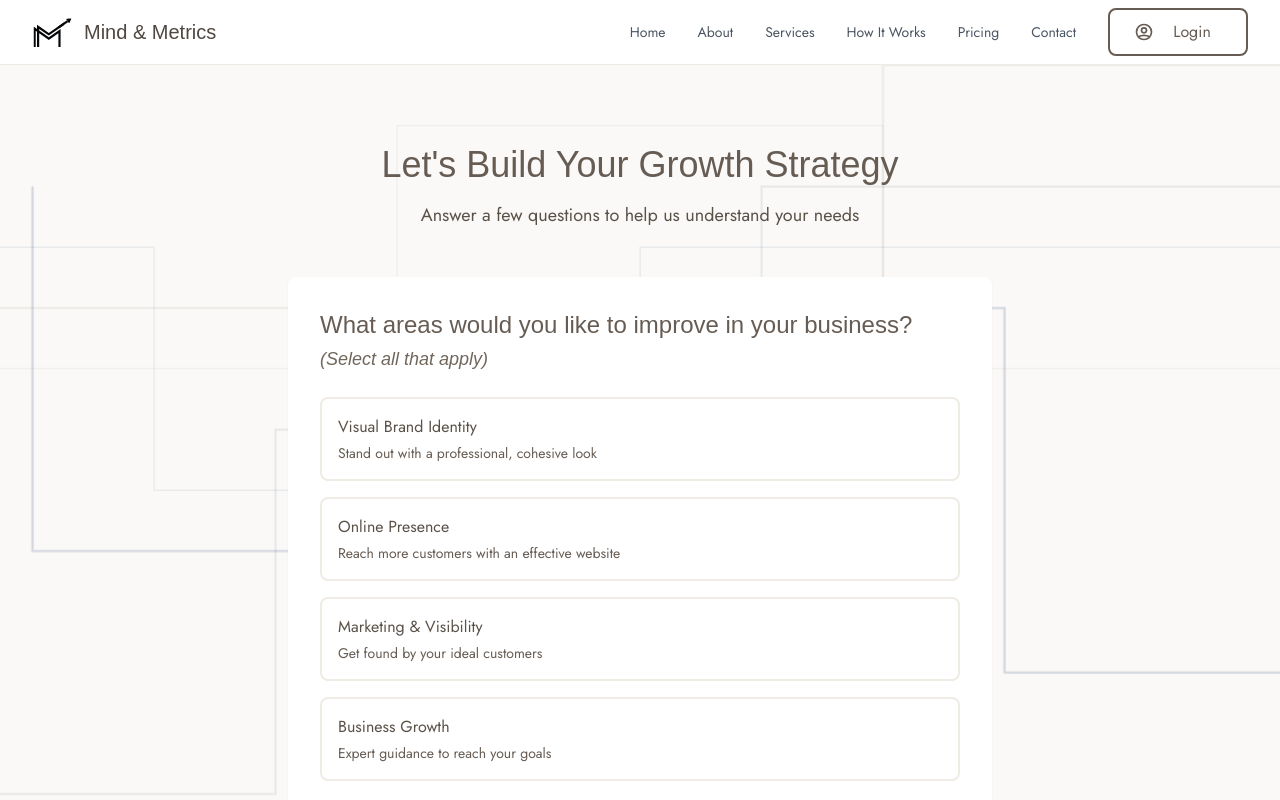
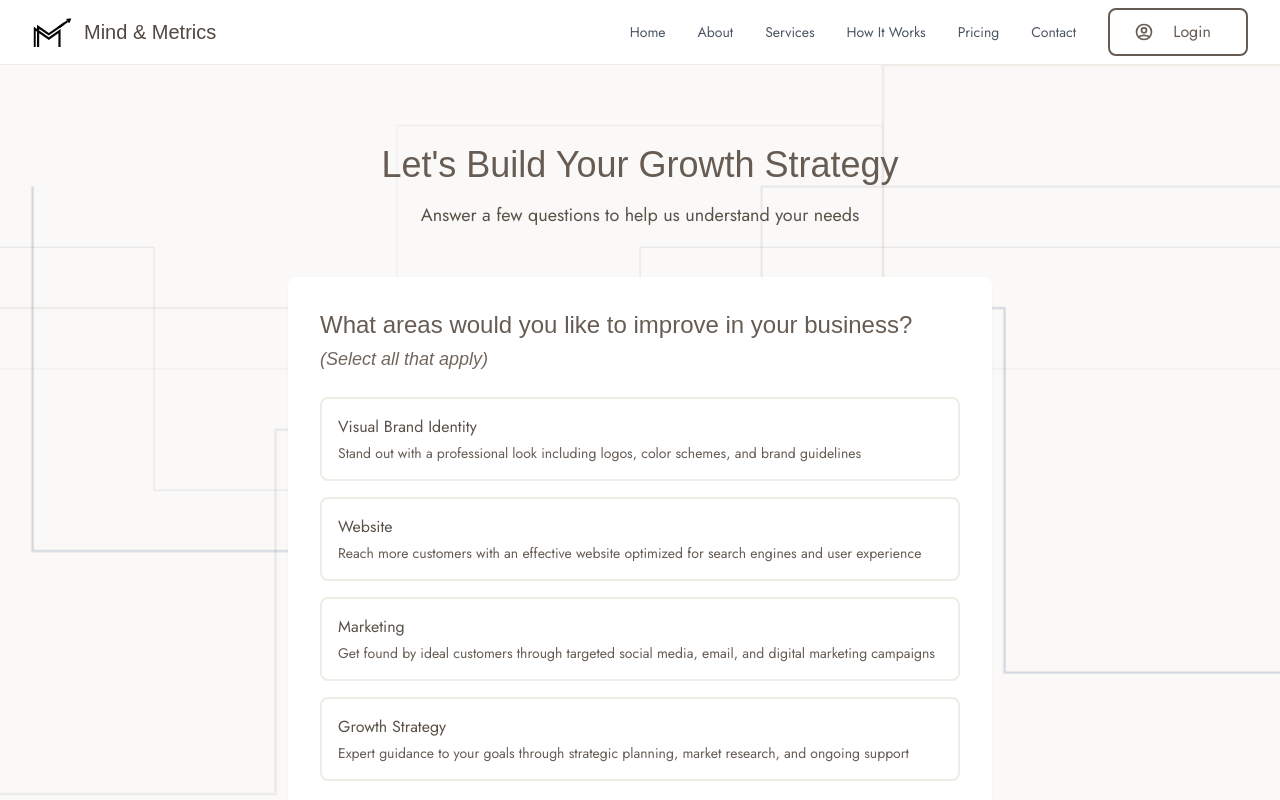
Before and after one commit to Kalikoze/mind-and-metrics-branding, a Next.js app: page /get-started in a window 1280 px wide. Shown: the top 800 px of the page. Built offline with nearby package versions, Linux system fonts and the light colour scheme; a web font is replaced by a local one.

Commit message:
Refactor: Move data into a separate directory from components, update descriptions to some questions, and fix linting errors

```diff
--- a/components/Quiz/QuestionOption.tsx
+++ b/components/Quiz/QuestionOption.tsx
@@ -1,6 +1,6 @@
 import { motion } from 'framer-motion';
 import { HiCheck } from 'react-icons/hi2';
-import { Option } from '@/components/Quiz/quizData';
+import { Option } from '@/data/quizData';
 
 interface QuestionOptionProps {
   option: Option;
--- a/components/Quiz/QuizComponent.tsx
+++ b/components/Quiz/QuizComponent.tsx
@@ -3,7 +3,7 @@
 import { useState } from 'react';
 import { motion, AnimatePresence } from 'framer-motion';
 import QuizQuestion from '@/components/Quiz/QuizQuestion';
-import { primaryQuestion, branchQuestions, commonQuestions } from '@/components/Quiz/quizData';
+import { primaryQuestion, branchQuestions, commonQuestions } from '@/data/quizData';
 import CircuitOverlay from '@/components/CircuitOverlay';
 import ResultsSummary from '@/components/Quiz/ResultsSummary';
 
@@ -234,7 +234,7 @@ export default function QuizComponent() {
       <div className="relative w-full max-w-3xl mx-auto px-4 sm:px-6 lg:px-8">
         <div className="text-center mb-12">
           <h1 className="font-serif text-4xl text-secondary-400 mb-4">
-            Let's Build Your Growth Strategy
+            Let&apos;s Build Your Growth Strategy
           </h1>
           <p className="text-secondary-500 text-lg">
             Answer a few questions to help us understand your needs
@@ -276,7 +276,7 @@ export default function QuizComponent() {
                   Thank you for completing the quiz!
                 </h2>
                 <p className="text-secondary-500">
-                  We'll be in touch with your customized solution shortly.
+                  We&apos;ll be in touch with your customized solution shortly.
                 </p>
               </div>
             )}
--- a/components/Quiz/QuizQuestion.tsx
+++ b/components/Quiz/QuizQuestion.tsx
@@ -1,4 +1,4 @@
-import { Question, Option } from '@/components/Quiz/quizData';
+import { Question, Option } from '@/data/quizData';
 import QuestionOption from '@/components/Quiz/QuestionOption';
 import NavigationButtons from '@/components/Quiz/NavigationButtons';
 
--- a/components/Quiz/ResultsSummary.tsx
+++ b/components/Quiz/ResultsSummary.tsx
@@ -41,7 +41,7 @@ export default function ResultsSummary({
               className="border-b border-neutral-200 pb-4"
             >
               <div className="flex justify-between items-start mb-2">
-                <h3 className="font-medium text-secondary-400">{question.text}</h3>
+                <h3 className="font-medium text-secondary-400 px-2">{question.text}</h3>
                 <motion.button
                   whileHover={{ scale: 1.05 }}
                   whileTap={{ scale: 0.95 }}
@@ -82,7 +82,7 @@ export default function ResultsSummary({
           initial={{ opacity: 0, y: 20 }}
           animate={{ opacity: 1, y: 0 }}
           transition={{ duration: 0.3, delay: 0.2 }}
-          className="mt-8 border-t border-neutral-200 pt-6"
+          className="mt-8 border-neutral-200"
         >
           <div className="flex flex-col gap-4">
             <h3 className="font-medium text-secondary-400">
@@ -117,7 +117,7 @@ export default function ResultsSummary({
                       <div>
                         <p className="font-medium text-secondary-500 mb-1">Investment Consideration</p>
                         <p className="text-secondary-600">
-                          Your selected services exceed your indicated investment comfort level. Let's discuss options to align with your budget.
+                          Your selected services exceed your indicated investment comfort level. Let&apos;s discuss options to align with your budget.
                         </p>
                       </div>
                     </>
--- a/components/Quiz/quizData.ts
+++ b/data/quizData.ts
@@ -26,22 +26,22 @@ export const primaryQuestion: Question = {
     {
       label: 'Visual Brand Identity',
       value: 'branding',
-      description: 'Stand out with a professional, cohesive look',
+      description: 'Stand out with a professional look including logos, color schemes, and brand guidelines',
     },
     {
-      label: 'Online Presence',
+      label: 'Website',
       value: 'website',
-      description: 'Reach more customers with an effective website',
+      description: 'Reach more customers with an effective website optimized for search engines and user experience',
     },
     {
-      label: 'Marketing & Visibility',
+      label: 'Marketing',
       value: 'marketing',
-      description: 'Get found by your ideal customers',
+      description: 'Get found by ideal customers through targeted social media, email, and digital marketing campaigns',
     },
     {
-      label: 'Business Growth',
+      label: 'Growth Strategy',
       value: 'consulting',
-      description: 'Expert guidance to reach your goals',
+      description: 'Expert guidance to your goals through strategic planning, market research, and ongoing support',
     }
   ]
 };
@@ -77,7 +77,7 @@ export const commonQuestions: Question[] = [
       {
         label: 'Basic Investment',
         value: 'basic',
-        description: 'Essential services within $2,000 - $5,000',
+        description: 'Essential services within $2,000 - $5,000 for small businesses or specific focused needs',
         cost: {
           initial: 2000,
           monthly: 0
@@ -86,7 +86,7 @@ export const commonQuestions: Question[] = [
       {
         label: 'Strategic Investment',
         value: 'strategic',
-        description: 'Comprehensive solutions within $5,000 - $10,000',
+        description: 'Comprehensive solutions within $5,000 - $10,000 for growing businesses needing multiple services',
         cost: {
           initial: 5000,
           monthly: 0
@@ -95,7 +95,7 @@ export const commonQuestions: Question[] = [
       {
         label: 'Growth Investment',
         value: 'growth',
-        description: 'Full-scale implementation $10,000+',
+        description: 'Full-scale implementation $10,000+ for established businesses ready for significant expansion',
         cost: {
           initial: 10000,
           monthly: 0
@@ -104,7 +104,7 @@ export const commonQuestions: Question[] = [
       {
         label: 'Not Sure Yet',
         value: 'unsure',
-        description: 'Would like to discuss options based on needs',
+        description: 'Would like to discuss options based on needs and receive a custom quote',
         cost: {
           initial: 0,
           monthly: 0
@@ -338,14 +338,14 @@ export const branchQuestions: Record<string, Question[]> = {
     },
     {
       id: 'youtube_management',
-      text: "Would you like to add YouTube channel management?",
+      text: "Would you like to add YouTube channel management to your marketing strategy?",
       multiSelect: false,
       skipable: true,
       options: [
         {
           label: 'YouTube Management',
           value: 'youtube',
-          description: 'Video optimization and upload management ($50 per video upload)',
+          description: 'Professional video optimization, SEO-friendly titles and descriptions, thumbnail creation, and upload management ($50 per video upload). Includes performance analytics and engagement monitoring',
           cost: {
             initial: 500,
             monthly: 0
@@ -441,13 +441,13 @@ export const branchQuestions: Record<string, Question[]> = {
   consulting: [
     {
       id: 'consulting_type',
-      text: "What type of consulting support do you need?",
+      text: "What type of consulting support would best help your business grow?",
       multiSelect: true,
       options: [
         {
           label: 'Hourly Consulting',
           value: 'hourly',
-          description: 'Strategy sessions, troubleshooting, and marketing insights',
+          description: 'Flexible strategy sessions and marketing insights for specific challenges ($150/hour)',
           cost: {
             initial: 150,
             monthly: 0
@@ -456,7 +456,7 @@ export const branchQuestions: Record<string, Question[]> = {
         {
           label: 'Monthly Retainer',
           value: 'monthly',
-          description: 'Ongoing strategy support, campaign optimization, and creative assistance',
+          description: 'Dedicated support including weekly strategy calls, campaign optimization, and creative direction',
           cost: {
             initial: 0,
             monthly: 1500
@@ -465,7 +465,7 @@ export const branchQuestions: Record<string, Question[]> = {
         {
           label: 'Market Research Package',
           value: 'research',
-          description: 'Comprehensive market analysis, positioning, and strategy recommendations',
+          description: 'Market analysis, competitor research, and strategic recommendations with implementation plan',
           cost: {
             initial: 3000,
             monthly: 0
--- a/hooks/useQuizLogic.ts
+++ b/hooks/useQuizLogic.ts
@@ -1,5 +1,5 @@
 import { useState } from 'react';
-import { primaryQuestion, branchQuestions, commonQuestions } from '@/components/Quiz/quizData';
+import { primaryQuestion, branchQuestions, commonQuestions } from '@/data/quizData';
 
 export function useQuizLogic() {
   const [selectedBranches, setSelectedBranches] = useState<string[]>([]);
--- a/utils/quiz/calculations.ts
+++ b/utils/quiz/calculations.ts
@@ -1,4 +1,4 @@
-import { Question, Option, primaryQuestion, branchQuestions, commonQuestions } from '@/components/Quiz/quizData';
+import { Question, Option, primaryQuestion, branchQuestions, commonQuestions } from '@/data/quizData';
 
 interface InvestmentRange {
   initial: {
```
